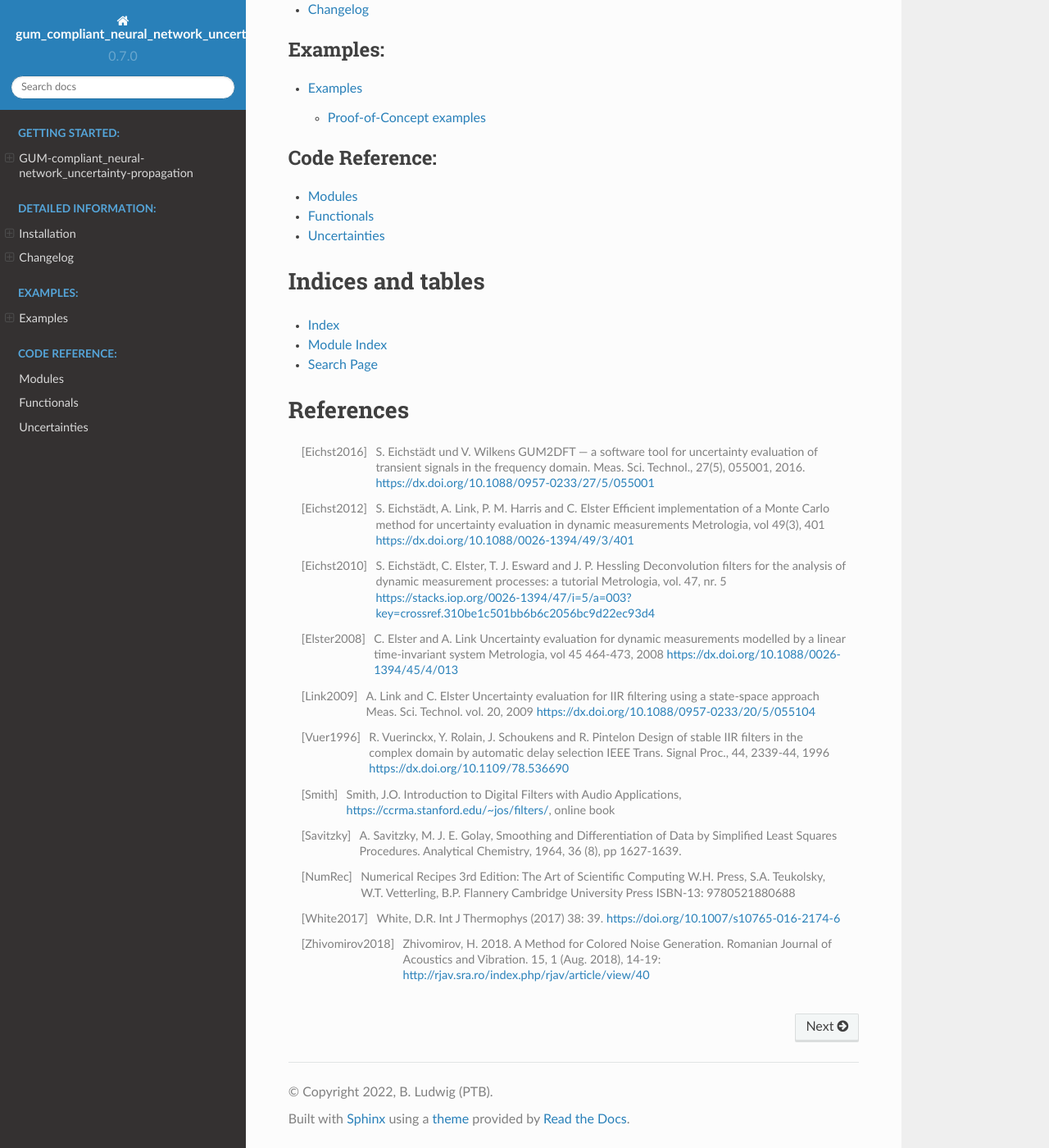
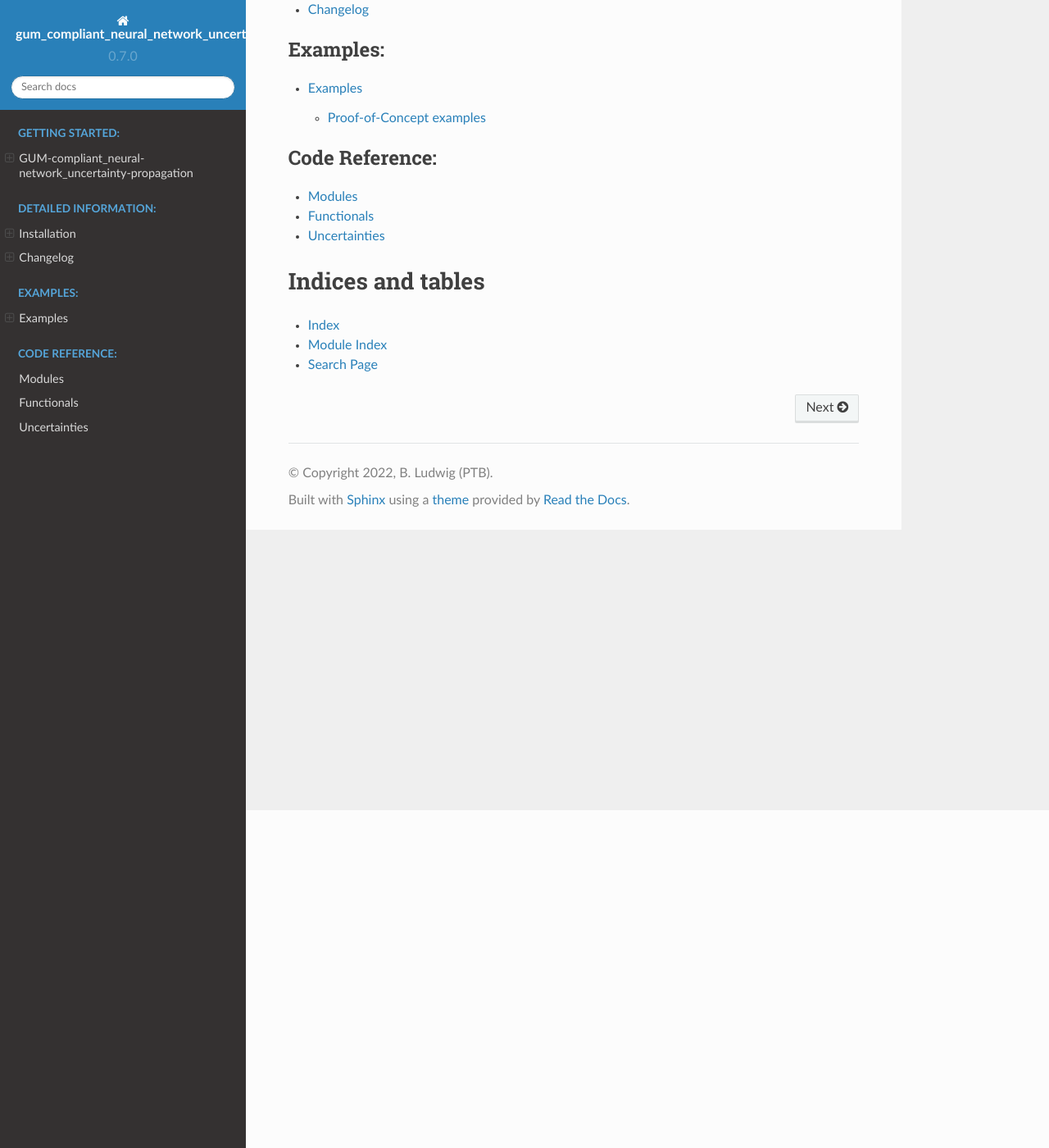
Before and after one commit to BjoernLudwigPTB/pytorch_gum_uncertainty_propagation, a Sphinx documentation site: the page built from docs/index.rst, in a window 1280 px wide and 1400 px high, scrolled down 412 px. Shown: the whole window at 82% size. Built offline with Sphinx 7.4.7 and the Read the Docs theme 2.0.0, drawn with Linux system fonts in a browser that asks for light colours.

Commit message:
refactor(docs): remove left over and unfitting references in the docs

```diff
--- a/docs/index.rst
+++ b/docs/index.rst
@@ -36,61 +36,3 @@ Indices and tables
 * :ref:`genindex`
 * :ref:`modindex`
 * :ref:`search`
-
-References
-==========
-
-.. [Eichst2016] S. Eichstädt und V. Wilkens
-                GUM2DFT — a software tool for uncertainty evaluation of
-                transient signals in the frequency domain.
-                Meas. Sci. Technol., 27(5), 055001, 2016.
-                https://dx.doi.org/10.1088/0957-0233/27/5/055001
-
-.. [Eichst2012] S. Eichstädt, A. Link, P. M. Harris and C. Elster
-                Efficient implementation of a Monte Carlo method for
-                uncertainty evaluation in dynamic measurements
-                Metrologia, vol 49(3), 401
-                https://dx.doi.org/10.1088/0026-1394/49/3/401
-
-.. [Eichst2010] S. Eichstädt, C. Elster, T. J. Esward and J. P. Hessling
-                Deconvolution filters for the analysis of dynamic measurement
-                processes: a tutorial
-                Metrologia, vol. 47, nr. 5
-                https://stacks.iop.org/0026-1394/47/i=5/a=003?key=crossref.310be1c501bb6b6c2056bc9d22ec93d4
-
-.. [Elster2008] C. Elster and A. Link
-                Uncertainty evaluation for dynamic measurements modelled by a
-                linear time-invariant system
-                Metrologia, vol 45 464-473, 2008
-                https://dx.doi.org/10.1088/0026-1394/45/4/013
-
-.. [Link2009] A. Link and C. Elster
-              Uncertainty evaluation for IIR filtering using a state-space
-              approach
-              Meas. Sci. Technol. vol. 20, 2009
-              https://dx.doi.org/10.1088/0957-0233/20/5/055104
-
-.. [Vuer1996] R. Vuerinckx, Y. Rolain, J. Schoukens and R. Pintelon
-              Design of stable IIR filters in the complex domain by
-              automatic delay selection
-              IEEE Trans. Signal Proc., 44, 2339-44, 1996
-              https://dx.doi.org/10.1109/78.536690
-
-.. [Smith] Smith, J.O. Introduction to Digital Filters with Audio
-           Applications, https://ccrma.stanford.edu/~jos/filters/, online
-           book
-
-.. [Savitzky] A. Savitzky, M. J. E. Golay, Smoothing and Differentiation of
-              Data by Simplified Least Squares Procedures. Analytical
-              Chemistry, 1964, 36 (8), pp 1627-1639.
-
-.. [NumRec] Numerical Recipes 3rd Edition: The Art of Scientific Computing
-            W.H. Press, S.A. Teukolsky, W.T. Vetterling, B.P. Flannery
-            Cambridge University Press ISBN-13: 9780521880688
-
-.. [White2017] White, D.R. Int J Thermophys (2017) 38: 39.
-               https://doi.org/10.1007/s10765-016-2174-6
-
-.. [Zhivomirov2018] Zhivomirov, H. 2018. A Method for Colored Noise Generation.
-                     Romanian Journal of Acoustics and Vibration. 15, 1 (Aug. 2018),
-                     14-19: http://rjav.sra.ro/index.php/rjav/article/view/40
```
